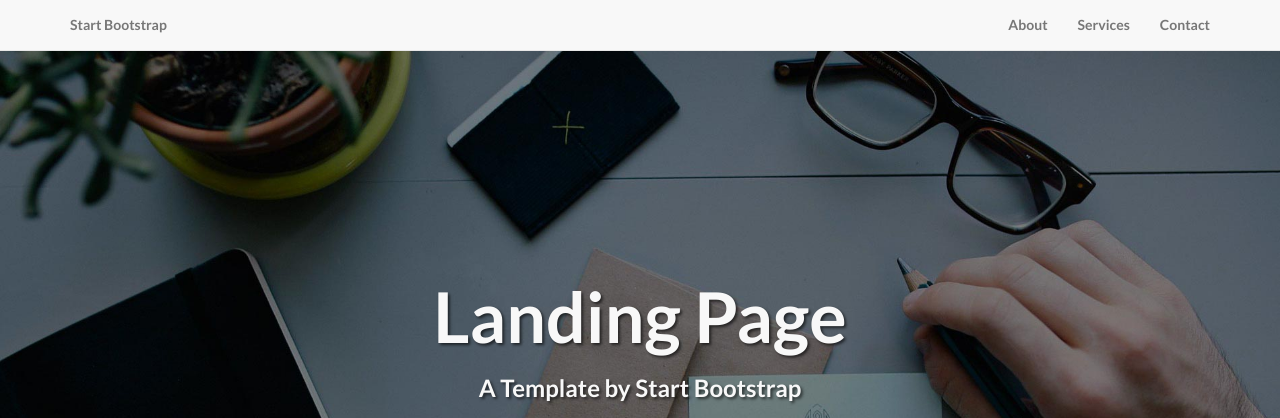
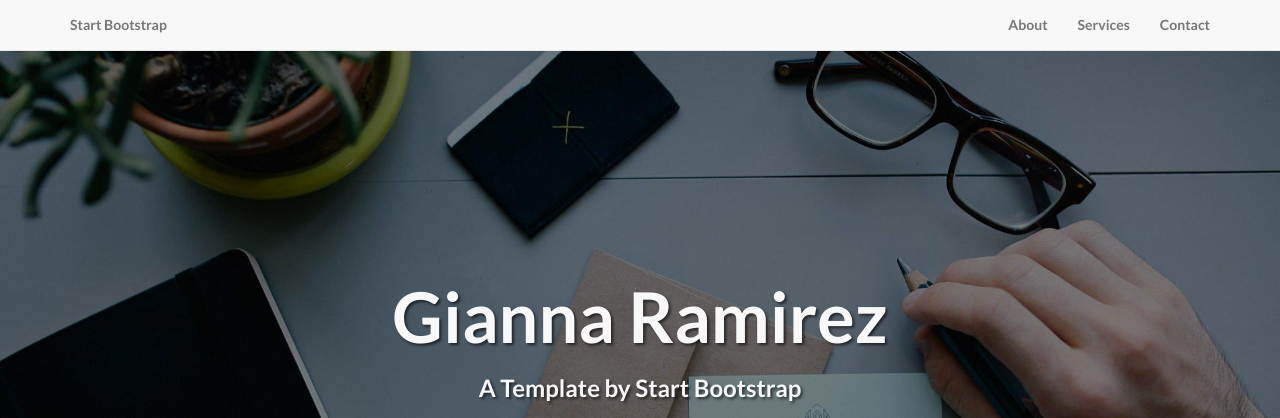
Before and after one commit to GiannaRamirez/giannaramirez.github.io, a plain HTML site: page index.html in a window 1280 px wide. Shown: the top 418 px of the page. Drawn offline with Linux system fonts and the light colour scheme.

Commit message:
Changed name on site
first and last name appear now! whoo!

```diff
--- a/index.html
+++ b/index.html
@@ -73,7 +73,7 @@
             <div class="row">
                 <div class="col-lg-12">
                     <div class="intro-message">
-                        <h1>Landing Page</h1>
+                        <h1>Gianna Ramirez</h1>
                         <h3>A Template by Start Bootstrap</h3>
                         <hr class="intro-divider">
                         <ul class="list-inline intro-social-buttons">
```
